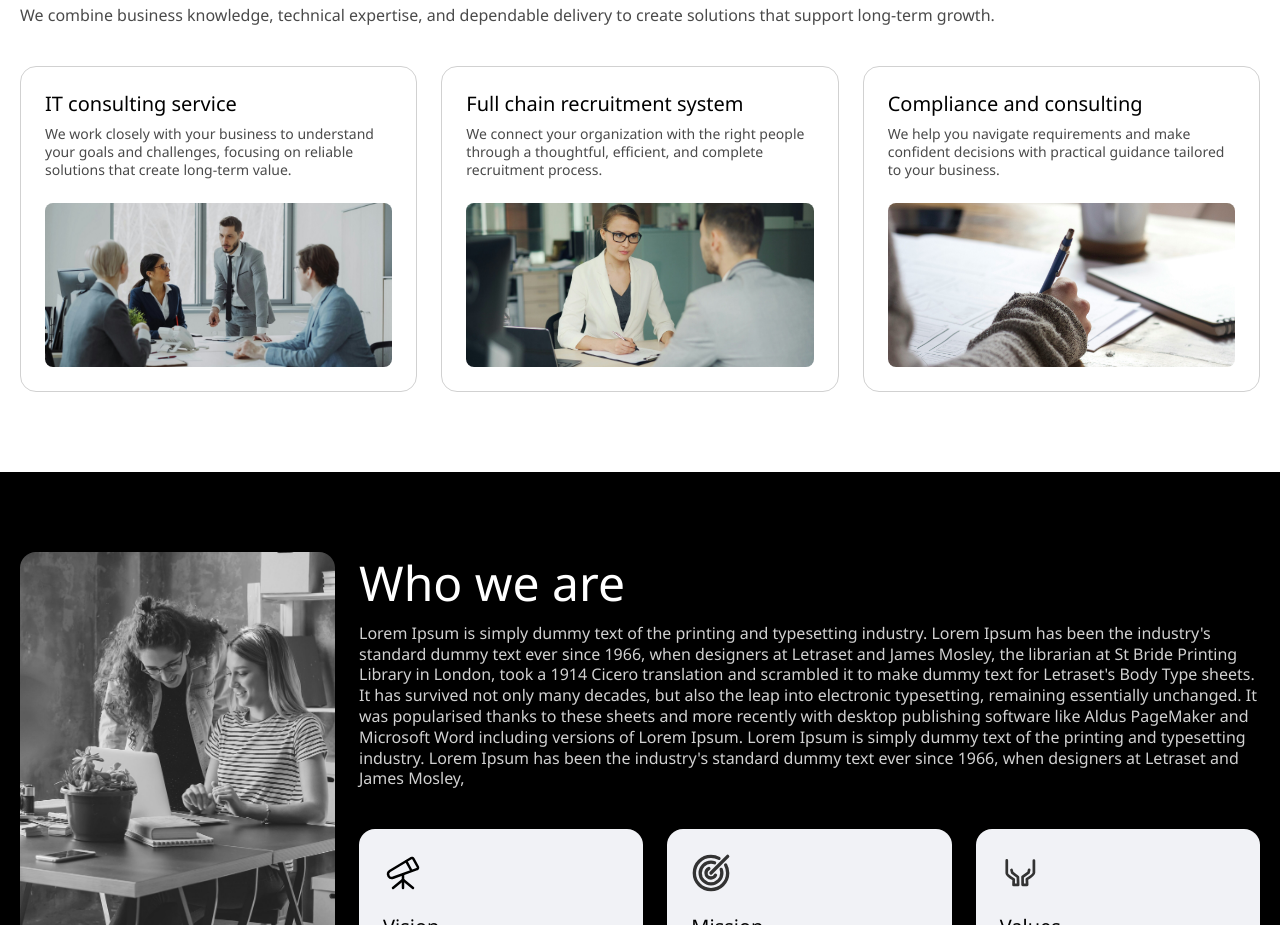
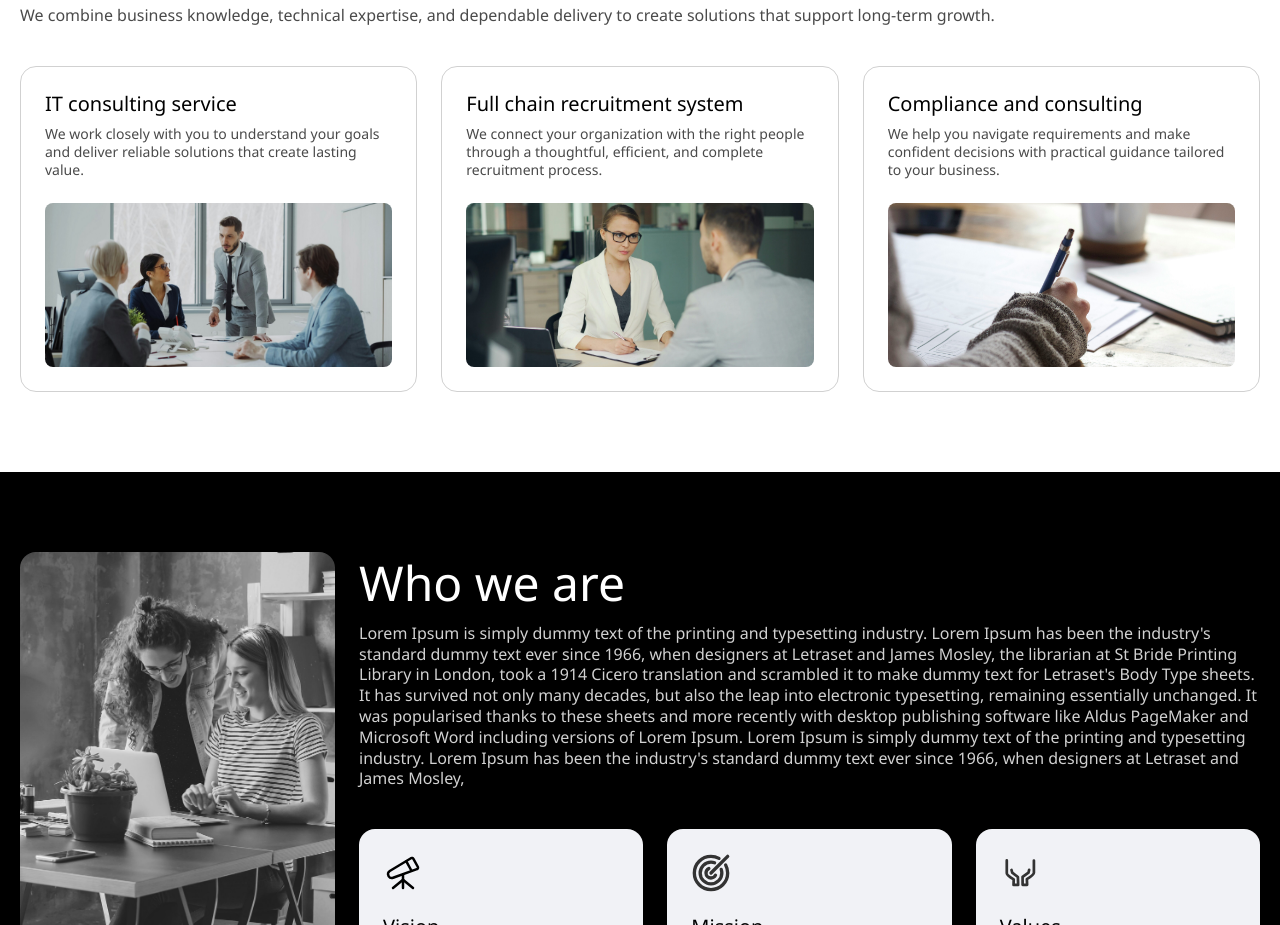
Before and after one commit to ajaygouda/deepstream, a plain HTML site: page index.html in a window 1280 px wide. Shown: the part 3651-4576 px from the top of the page. Drawn offline with nearby package versions, Linux system fonts and the light colour scheme; files whose address does not match are found by name; a web font is replaced by a local one.

Commit message:
Update index.html

```diff
--- a/index.html
+++ b/index.html
@@ -723,9 +723,7 @@
             <article class="capabilities__card">
               <h3>IT consulting service</h3>
               <p>
-                We work closely with your business to understand your goals and
-                challenges, focusing on reliable solutions that create long-term
-                value.
+                  We work closely with you to understand your goals and deliver reliable solutions that create lasting value.
               </p>
               <img
                 src="assets/it-consulting.jpg"
```
